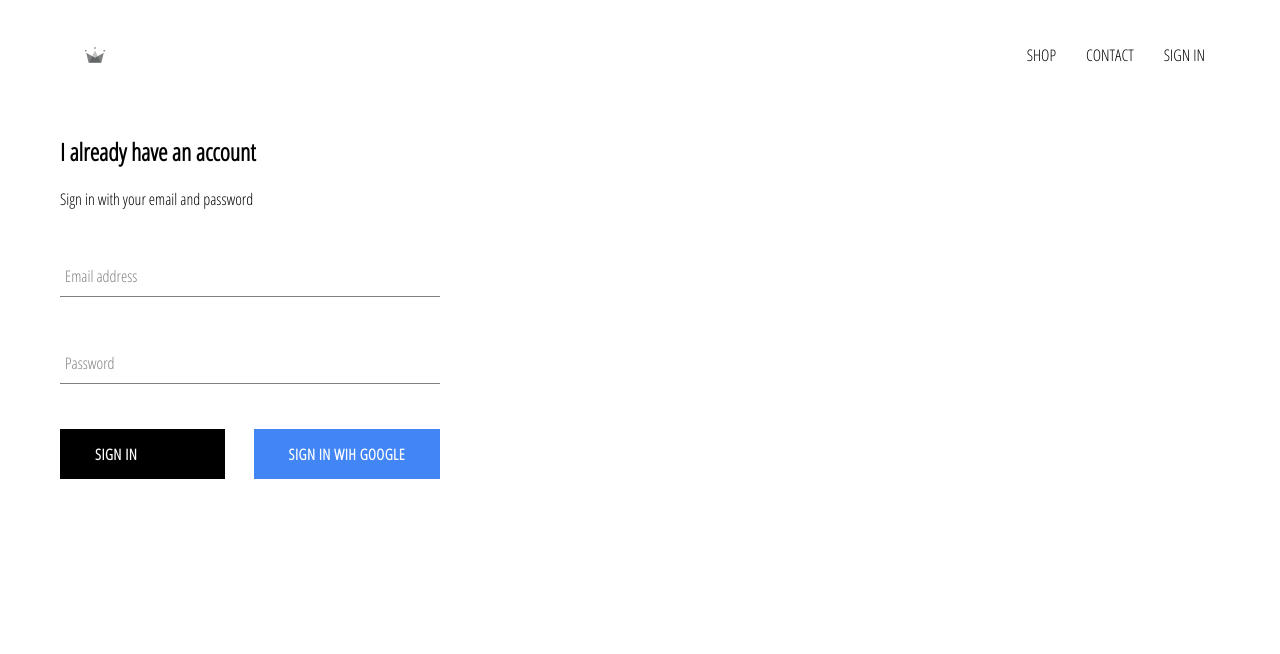
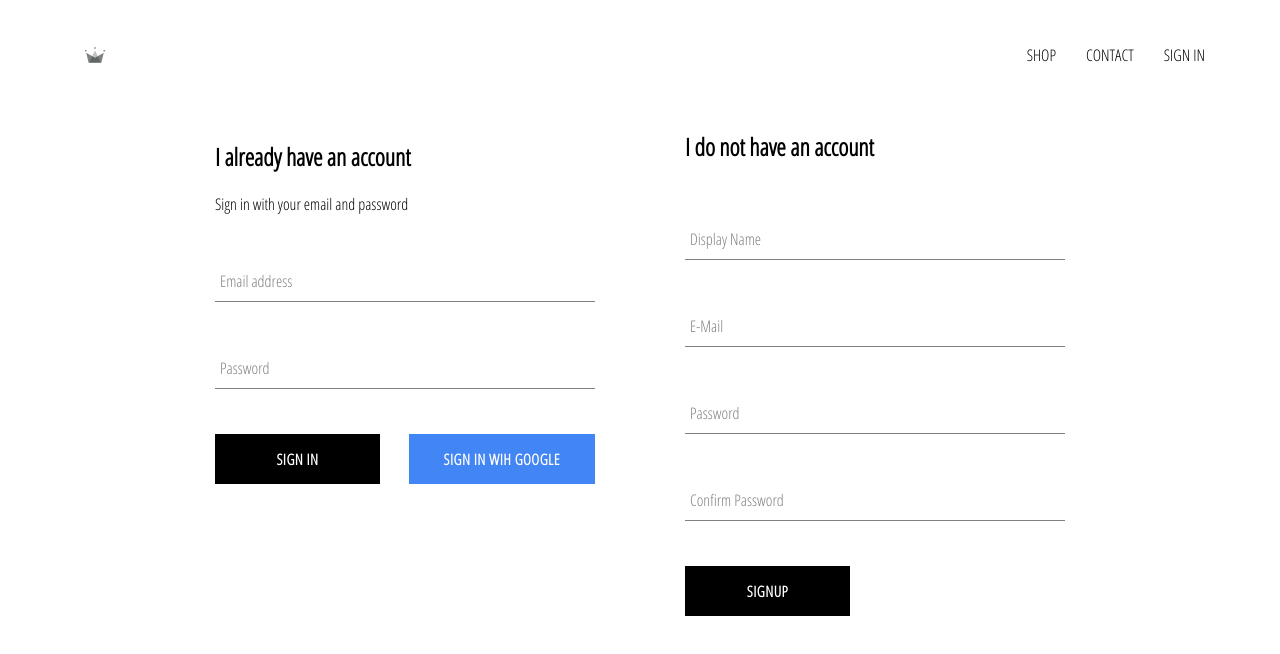
Before and after one commit to Arulpiruthiviraj/clothing-store, a React (Create React App) app: page /signin in a window 1280 px wide. Shown: the top 654 px of the page. Built offline with nearby package versions, Linux system fonts and the light colour scheme; no server answers.

Commit message:
user storage functionality added

```diff
--- a/src/App.js
+++ b/src/App.js
@@ -17,10 +17,18 @@ const[currentUser,setCurrentUser]=useState(null)
 const unSubcribeFromAuth=()=>null;
 
 useEffect(() => {
-  auth.onAuthStateChanged(async user=>{
-    createUserProfileDocument(user);
-    // setCurrentUser(user)
-  })
+  auth.onAuthStateChanged(async userAuth=>{
+    if (userAuth){
+      const userRef=await createUserProfileDocument(userAuth);
+      userRef.onSnapshot(snapShot=>{
+        setCurrentUser({id:snapShot.id,
+        ...snapShot.data()}
+        )
+      })
+      console.log(userAuth)
+    }
+    setCurrentUser(userAuth)
+    })
   return function cleanup() {
     console.log("unsubribe")
     unSubcribeFromAuth();
--- /dev/null
+++ b/src/components/SignUp/SignUp.js
@@ -0,0 +1,83 @@
+import React,{useState} from 'react'
+import "./sign-up.scss"
+import { FormInput } from '../form-input/FormInput'
+import { CustomButton } from '../custom-button/CustomButton'
+import {auth,createUserProfileDocument} from '../../firebase/FirebaseUtils.js'
+
+
+
+function SignUp() {
+
+    const initialSignUpFormState={displayName:'',email: '', password:'',confirmPassword:'',}
+    const[signUpData,setSignUpData]=useState(initialSignUpFormState)
+
+
+   const handleSubmit=async event=>{
+       event.preventDefault();
+       console.log(" hey all how are you  ",signUpData)
+
+       if(signUpData.password !==  signUpData.confirmPassword){
+        alert("Password don't match")
+        return;
+       }
+
+       try {
+           const {user} = await auth.createUserWithEmailAndPassword(signUpData.email,signUpData.password);
+          await createUserProfileDocument(user, signUpData.displayName)
+          setSignUpData(null)
+
+       }catch (err) {
+           console.error(err)
+       }
+
+    }
+
+    const handleChange=event => {
+        const {name,value} =event.target;
+        setSignUpData({...signUpData,[name]:value})
+    }
+
+    return (
+        <div className="sign-up">
+            <h2 className="title">I do not have an account</h2>
+            <form className="sign-up-form" onSubmit={handleSubmit}>
+                <FormInput
+                type="text"
+                name="displayName"
+                value={signUpData.displayName}
+                onChange={handleChange}
+                label="Display Name"
+                required
+                />
+                 <FormInput
+                type="email"
+                name="email"
+                value={signUpData.email}
+                onChange={handleChange}
+                label="E-Mail"
+                required
+                />
+                     <FormInput
+                type="password"
+                name="password"
+                value={signUpData.password}
+                onChange={handleChange}
+                label="Password"
+                required
+                />
+                     <FormInput
+                type="password"
+                name="confirmPassword"
+                value={signUpData.confirmPassword}
+                onChange={handleChange}
+                label=" Confirm Password"
+                required
+               />
+               <CustomButton type="submit">SignUp</CustomButton>
+            </form>
+
+        </div>
+    )
+}
+
+export default SignUp
--- /dev/null
+++ b/src/components/SignUp/sign-up.css
@@ -0,0 +1,8 @@
+.sign-up {
+  display: flex;
+  flex-direction: column;
+  width: 380px;
+}
+.sign-up .title {
+  margin: 10px 0;
+}
--- /dev/null
+++ b/src/components/SignUp/sign-up.scss
@@ -0,0 +1,9 @@
+.sign-up {
+    display: flex;
+    flex-direction: column;
+    width: 380px;
+
+    .title {
+      margin: 10px 0;
+    }
+  }
--- a/src/components/custom-button/CustomButton.js
+++ b/src/components/custom-button/CustomButton.js
@@ -1,9 +1,11 @@
 import React from 'react'
 import "./custom-button.scss"
 export const CustomButton = ({children,isGoogleSignIn,...otherProps}) => {
+
+    console.log(otherProps)
     return (
-        <div className={`${isGoogleSignIn ?'google-sign-in':null}  custom-button`} {...otherProps}>
+        <button className={`${isGoogleSignIn ?'google-sign-in':null}  custom-button`} {...otherProps}>
             {children}
-        </div>
+        </button>
     )
 }
--- a/src/components/header/Header.js
+++ b/src/components/header/Header.js
@@ -5,7 +5,7 @@ import {ReactComponent as Logo} from "../../assets/crown.svg"
 import {auth} from "../../firebase/FirebaseUtils"
 
 function Header({currentUser}) {
-    console.log(currentUser)
+
     return (
         <div className="header">
             <Link to="/">
--- a/src/firebase/FirebaseUtils.js
+++ b/src/firebase/FirebaseUtils.js
@@ -14,11 +14,27 @@ const firebaseConfig = {
   };
 
   export const createUserProfileDocument=async (userAuth,additionalData)=>{
+    console.log(userAuth,additionalData)
     if(!userAuth) return;
-    const userRef=firestore.doc('users/aA7T3zIcFWEIhaVhP9Zm');
+    const userRef=firestore.doc(`users/${userAuth.uid}`);
     const snapShot=await userRef.get();
-console.log(snapShot)
+    if(!snapShot.exists) {
+      const {displayName,email}=userAuth;
+      const createdAt=new Date();
+      try {
+        await userRef.set({
+          displayName,
+          email,
+          createdAt,
+        ...additionalData
+      })
 
+      }catch(err){
+        console.log(" error creating user ",err);
+
+      }
+    }
+    return userRef;
   }
 
 
--- a/src/pages/sign-in-out/SignInUp.js
+++ b/src/pages/sign-in-out/SignInUp.js
@@ -1,11 +1,13 @@
 import React from 'react'
 import "./sign-in-up.scss"
 import SignIn from '../../components/sign-in/SignIn'
+import SignUp from '../../components/SignUp/SignUp'
 
 export const SignInUp = () => {
     return (
         <div className="sign-in-and-sign-up">
             <SignIn/>
+            <SignUp/>
         </div>
     )
 }
--- /dev/null
+++ b/src/pages/sign-in-out/sign-in-up.css
@@ -0,0 +1,6 @@
+.sign-in-and-sign-up {
+  width: 850px;
+  display: flex;
+  justify-content: space-between;
+  margin: 30px auto;
+}
--- a/src/pages/sign-in-out/sign-in-up.scss
+++ b/src/pages/sign-in-out/sign-in-up.scss
@@ -0,0 +1,6 @@
+.sign-in-and-sign-up {
+    width: 850px;
+    display: flex;
+    justify-content: space-between;
+    margin: 30px auto;
+  }
```
